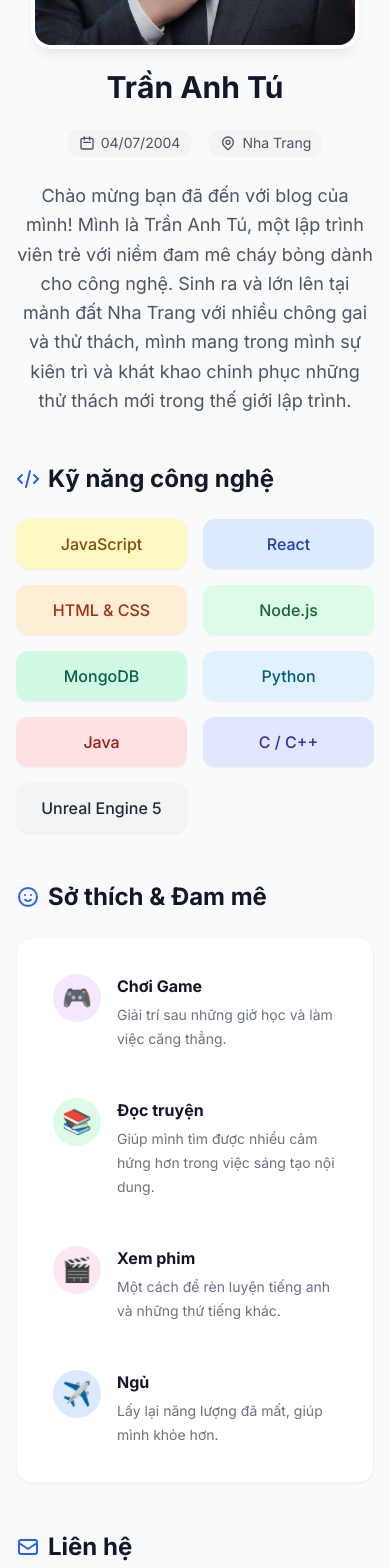
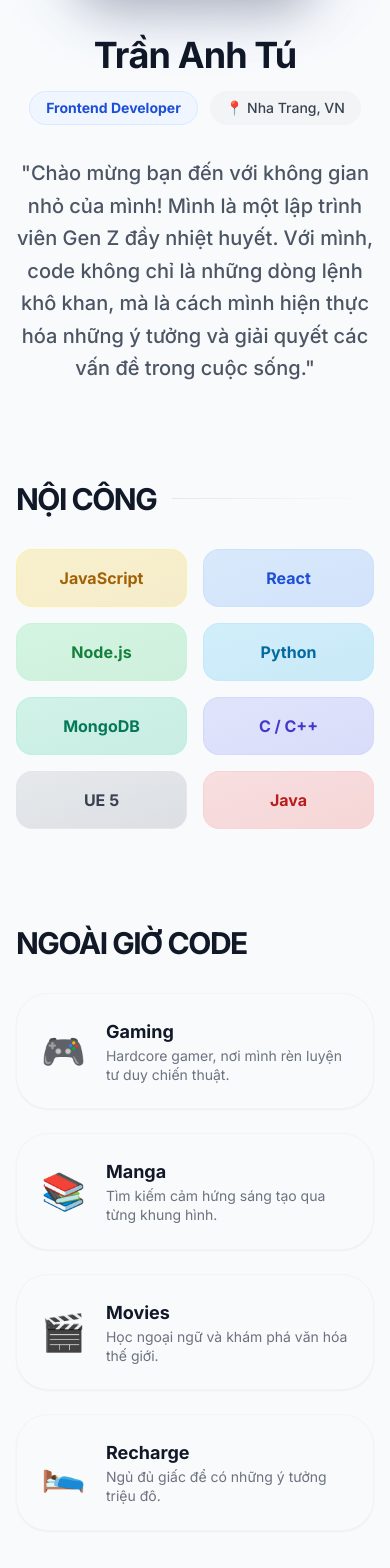
Before and after one commit to Shinjiiiiiiiii/TranAnhTuBlog, a React (Vite) app: page /about in a window 390 px wide. Shown: the part 420-1988 px from the top of the page. Built offline with nearby package versions, Linux system fonts and the light colour scheme.

Commit message:
Update AboutPage.tsx

```diff
--- a/pages/AboutPage.tsx
+++ b/pages/AboutPage.tsx
@@ -2,387 +2,119 @@ import React from "react";
 import usePageTitle from "../hooks/usePageTitle";
 
 const AboutPage: React.FC = () => {
-  usePageTitle("Về mình Trần Anh Tú");
+  usePageTitle("Về mình | Trần Anh Tú");
 
   return (
-    <div className="max-w-3xl mx-auto px-4 py-12 animate-fade-in space-y-12">
-      {/* Intro */}
-      <section className="text-center space-y-6" data-aos="fade-up">
+    <div className="max-w-4xl mx-auto px-4 py-16 animate-fade-in space-y-24">
+      {/* Intro Section - Nâng cấp hình ảnh và layout */}
+      <section className="relative text-center space-y-8" data-aos="fade-up">
+        <div className="relative inline-block">
+          <div className="absolute inset-0 bg-gradient-to-tr from-primary-500 to-indigo-600 rounded-[3rem] blur-2xl opacity-20 dark:opacity-40 animate-pulse"></div>
           <img
             src="/avatar.png"
-          alt="TranAnhTuBlog"
-          className="w-80 h-auto rounded-2xl mx-auto shadow-lg ring-4 ring-white dark:ring-dark-bg object-cover"
+            alt="Trần Anh Tú"
+            className="relative w-64 h-64 md:w-80 md:h-80 rounded-[2.5rem] mx-auto shadow-2xl border-8 border-white dark:border-gray-800 object-cover transform hover:rotate-2 transition-transform duration-500"
           />
-        <h1
-          className="text-3xl md:text-4xl font-extrabold text-gray-900 dark:text-white"
-          data-aos="fade-up"
-          data-aos-delay="100"
-        >
+        </div>
+
+        <div className="space-y-4">
+          <h1 className="text-4xl md:text-5xl font-black text-gray-900 dark:text-white tracking-tight">
             Trần Anh Tú
           </h1>
-        <div
-          className="flex flex-wrap justify-center gap-4 text-sm text-gray-600 dark:text-gray-300"
-          data-aos="fade-up"
-          data-aos-delay="200"
-        >
-          <span className="flex items-center px-3 py-1 rounded-full bg-gray-100 dark:bg-gray-800">
-            <svg
-              className="w-4 h-4 mr-1.5"
-              fill="none"
-              viewBox="0 0 24 24"
-              stroke="currentColor"
-            >
-              <path
-                strokeLinecap="round"
-                strokeLinejoin="round"
-                strokeWidth={2}
-                d="M8 7V3m8 4V3m-9 8h10M5 21h14a2 2 0 002-2V7a2 2 0 00-2-2H5a2 2 0 00-2 2v12a2 2 0 002 2z"
-              />
-            </svg>{" "}
-            04/07/2004
+          <div className="flex flex-wrap justify-center gap-3">
+            <span className="flex items-center px-4 py-1.5 rounded-full bg-primary-50 dark:bg-primary-900/20 text-primary-700 dark:text-primary-300 text-sm font-bold border border-primary-100 dark:border-primary-800">
+              Frontend Developer
             </span>
-          <span className="flex items-center px-3 py-1 rounded-full bg-gray-100 dark:bg-gray-800">
-            <svg
-              className="w-4 h-4 mr-1.5"
-              fill="none"
-              viewBox="0 0 24 24"
-              stroke="currentColor"
-            >
-              <path
-                strokeLinecap="round"
-                strokeLinejoin="round"
-                strokeWidth={2}
-                d="M17.657 16.657L13.414 20.9a1.998 1.998 0 01-2.827 0l-4.244-4.243a8 8 0 1111.314 0z"
-              />
-              <path
-                strokeLinecap="round"
-                strokeLinejoin="round"
-                strokeWidth={2}
-                d="M15 11a3 3 0 11-6 0 3 3 0 016 0z"
-              />
-            </svg>{" "}
-            Nha Trang
+            <span className="flex items-center px-4 py-1.5 rounded-full bg-gray-100 dark:bg-gray-800 text-gray-700 dark:text-gray-300 text-sm font-medium">
+              📍 Nha Trang, VN
             </span>
           </div>
-        <p
-          className="text-lg leading-relaxed text-gray-600 dark:text-gray-300 max-w-2xl mx-auto"
-          data-aos="fade-up"
-          data-aos-delay="300"
-        >
-          Chào mừng bạn đã đến với blog của mình! Mình là Trần Anh Tú, một lập trình viên
-          trẻ với niềm đam mê cháy bỏng dành cho công nghệ. Sinh ra và lớn lên
-          tại mảnh đất Nha Trang với nhiều chông gai và thử thách, mình mang trong mình sự kiên trì
-          và khát khao chinh phục những thử thách mới trong thế giới lập trình.
+        </div>
+
+        <p className="text-xl leading-relaxed text-gray-600 dark:text-gray-400 max-w-3xl mx-auto font-medium">
+          "Chào mừng bạn đến với không gian nhỏ của mình! Mình là một lập trình viên Gen Z
+          đầy nhiệt huyết. Với mình, code không chỉ là những dòng lệnh khô khan, mà là cách
+          mình hiện thực hóa những ý tưởng và giải quyết các vấn đề trong cuộc sống."
         </p>
       </section>
 
-      {/* Skills */}
-      <section data-aos="fade-up">
-        <h2 className="text-2xl font-bold text-gray-900 dark:text-white mb-6 flex items-center">
-          <svg
-            className="w-6 h-6 mr-2 text-primary-600"
-            fill="none"
-            viewBox="0 0 24 24"
-            stroke="currentColor"
-          >
-            <path
-              strokeLinecap="round"
-              strokeLinejoin="round"
-              strokeWidth={2}
-              d="M10 20l4-16m4 4l4 4-4 4M6 16l-4-4 4-4"
-            />
-          </svg>
-          Kỹ năng công nghệ
+      {/* Skills Section - Hiển thị dạng thẻ hiện đại */}
+      <section data-aos="fade-up" className="space-y-8">
+        <div className="flex items-center gap-4">
+          <h2 className="text-3xl font-black text-gray-900 dark:text-white uppercase tracking-tighter">
+            Nội công
           </h2>
-        <div className="grid grid-cols-2 md:grid-cols-3 gap-4">
+          <div className="h-px flex-grow bg-gradient-to-r from-gray-200 dark:from-gray-800 to-transparent"></div>
+        </div>
+
+        <div className="grid grid-cols-2 md:grid-cols-4 gap-4">
           {[
-            {
-              name: "JavaScript",
-              color:
-                "bg-yellow-100 text-yellow-800 dark:bg-yellow-900/30 dark:text-yellow-300",
-            },
-            {
-              name: "React",
-              color:
-                "bg-blue-100 text-blue-800 dark:bg-blue-900/30 dark:text-blue-300",
-            },
-            {
-              name: "HTML & CSS",
-              color:
-                "bg-orange-100 text-orange-800 dark:bg-orange-900/30 dark:text-orange-300",
-            },
-            {
-              name: "Node.js",
-              color:
-                "bg-green-100 text-green-800 dark:bg-green-900/30 dark:text-green-300",
-            },
-            {
-              name: "MongoDB",
-              color:
-                "bg-emerald-100 text-emerald-800 dark:bg-emerald-900/30 dark:text-emerald-300",
-            },
-            {
-              name: "Python",
-              color:
-                "bg-sky-100 text-sky-800 dark:bg-sky-900/30 dark:text-sky-300",
-            },
-            {
-              name: "Java",
-              color:
-                "bg-red-100 text-red-800 dark:bg-red-900/30 dark:text-red-300",
-            },
-            {
-              name: "C / C++",
-              color:
-                "bg-indigo-100 text-indigo-800 dark:bg-indigo-900/30 dark:text-indigo-300",
-            },
-            {
-              name: "Unreal Engine 5",
-              color:
-                "bg-gray-100 text-gray-800 dark:bg-gray-700 dark:text-gray-300",
-            },
+            { name: "JavaScript", color: "from-yellow-400/20 to-yellow-500/20", text: "text-yellow-700 dark:text-yellow-400", border: "border-yellow-200/50" },
+            { name: "React", color: "from-blue-400/20 to-blue-500/20", text: "text-blue-700 dark:text-blue-400", border: "border-blue-200/50" },
+            { name: "Node.js", color: "from-green-400/20 to-green-500/20", text: "text-green-700 dark:text-green-400", border: "border-green-200/50" },
+            { name: "Python", color: "from-sky-400/20 to-sky-500/20", text: "text-sky-700 dark:text-sky-400", border: "border-sky-200/50" },
+            { name: "MongoDB", color: "from-emerald-400/20 to-emerald-500/20", text: "text-emerald-700 dark:text-emerald-400", border: "border-emerald-200/50" },
+            { name: "C / C++", color: "from-indigo-400/20 to-indigo-500/20", text: "text-indigo-700 dark:text-indigo-400", border: "border-indigo-200/50" },
+            { name: "UE 5", color: "from-gray-400/20 to-gray-500/20", text: "text-gray-700 dark:text-gray-400", border: "border-gray-200/50" },
+            { name: "Java", color: "from-red-400/20 to-red-500/20", text: "text-red-700 dark:text-red-400", border: "border-red-200/50" },
           ].map((skill, index) => (
             <div
               key={skill.name}
-              className={`px-4 py-3 rounded-xl font-medium text-center ${skill.color} border border-transparent hover:scale-105 transition-transform cursor-default shadow-sm`}
+              className={`group relative overflow-hidden p-4 rounded-2xl border ${skill.border} bg-gradient-to-br ${skill.color} text-center transition-all hover:-translate-y-1 hover:shadow-xl`}
               data-aos="zoom-in"
               data-aos-delay={index * 50}
             >
-              {skill.name}
+              <span className={`font-bold ${skill.text}`}>{skill.name}</span>
             </div>
           ))}
         </div>
       </section>
 
-      {/* Hobbies */}
-      <section data-aos="fade-up">
-        <h2 className="text-2xl font-bold text-gray-900 dark:text-white mb-6 flex items-center">
-          <svg
-            className="w-6 h-6 mr-2 text-primary-600"
-            fill="none"
-            viewBox="0 0 24 24"
-            stroke="currentColor"
-          >
-            <path
-              strokeLinecap="round"
-              strokeLinejoin="round"
-              strokeWidth={2}
-              d="M14.828 14.828a4 4 0 01-5.656 0M9 10h.01M15 10h.01M21 12a9 9 0 11-18 0 9 9 0 0118 0z"
-            />
-          </svg>
-          Sở thích & Đam mê
-        </h2>
-        <div className="bg-white dark:bg-dark-card rounded-2xl p-6 border border-gray-100 dark:border-gray-800 shadow-sm hover:shadow-md transition-shadow">
-          <ul className="grid sm:grid-cols-2 gap-6">
-            <li className="flex items-start space-x-4 p-3 rounded-lg hover:bg-gray-50 dark:hover:bg-gray-800 transition-colors">
-              <span className="w-12 h-12 rounded-full bg-purple-100 dark:bg-purple-900/30 flex items-center justify-center text-2xl shrink-0">
-                🎮
-              </span>
+      {/* Hobbies - Cải thiện UI List */}
+      <section data-aos="fade-up" className="space-y-8">
+        <h2 className="text-3xl font-black text-gray-900 dark:text-white uppercase tracking-tighter">Ngoài giờ Code</h2>
+        <div className="grid sm:grid-cols-2 gap-6">
+          {[
+            { emoji: "🎮", title: "Gaming", desc: "Hardcore gamer, nơi mình rèn luyện tư duy chiến thuật.", color: "bg-purple-500" },
+            { emoji: "📚", title: "Manga", desc: "Tìm kiếm cảm hứng sáng tạo qua từng khung hình.", color: "bg-orange-500" },
+            { emoji: "🎬", title: "Movies", desc: "Học ngoại ngữ và khám phá văn hóa thế giới.", color: "bg-red-500" },
+            { emoji: "🛌", title: "Recharge", desc: "Ngủ đủ giấc để có những ý tưởng triệu đô.", color: "bg-blue-500" },
+          ].map((item, idx) => (
+            <div key={idx} className="flex items-center gap-5 p-6 rounded-[2rem] bg-gray-50 dark:bg-white/5 border border-gray-100 dark:border-white/5 hover:bg-white dark:hover:bg-gray-800 transition-all shadow-sm hover:shadow-xl group">
+              <span className="text-4xl group-hover:scale-125 transition-transform">{item.emoji}</span>
               <div>
-                <span className="block font-bold text-gray-900 dark:text-white mb-1">
-                  Chơi Game
-                </span>
-                <span className="text-sm text-gray-500 dark:text-gray-400">
-                  Giải trí sau những giờ học và làm việc căng thẳng.
-                </span>
+                <h3 className="font-bold text-gray-900 dark:text-white text-lg">{item.title}</h3>
+                <p className="text-gray-500 dark:text-gray-400 text-sm leading-snug">{item.desc}</p>
               </div>
-            </li>
-            <li className="flex items-start space-x-4 p-3 rounded-lg hover:bg-gray-50 dark:hover:bg-gray-800 transition-colors">
-              <span className="w-12 h-12 rounded-full bg-green-100 dark:bg-green-900/30 flex items-center justify-center text-2xl shrink-0">
-                📚
-              </span>
-              <div>
-                <span className="block font-bold text-gray-900 dark:text-white mb-1">
-                  Đọc truyện
-                </span>
-                <span className="text-sm text-gray-500 dark:text-gray-400">
-                  Giúp mình tìm được nhiều cảm hứng hơn trong việc sáng tạo nội
-                  dung.
-                </span>
             </div>
-            </li>
-            <li className="flex items-start space-x-4 p-3 rounded-lg hover:bg-gray-50 dark:hover:bg-gray-800 transition-colors">
-              <span className="w-12 h-12 rounded-full bg-pink-100 dark:bg-pink-900/30 flex items-center justify-center text-2xl shrink-0">
-                🎬
-              </span>
-              <div>
-                <span className="block font-bold text-gray-900 dark:text-white mb-1">
-                  Xem phim
-                </span>
-                <span className="text-sm text-gray-500 dark:text-gray-400">
-                  Một cách để rèn luyện tiếng anh và những thứ tiếng khác.
-                </span>
-              </div>
-            </li>
-            <li className="flex items-start space-x-4 p-3 rounded-lg hover:bg-gray-50 dark:hover:bg-gray-800 transition-colors">
-              <span className="w-12 h-12 rounded-full bg-blue-100 dark:bg-blue-900/30 flex items-center justify-center text-2xl shrink-0">
-                ✈️
-              </span>
-              <div>
-                <span className="block font-bold text-gray-900 dark:text-white mb-1">
-                  Ngủ
-                </span>
-                <span className="text-sm text-gray-500 dark:text-gray-400">
-                  Lấy lại năng lượng đã mất, giúp mình khỏe hơn.
-                </span>
-              </div>
-            </li>
-          </ul>
+          ))}
         </div>
       </section>
 
-      {/* Contact Section */}
+      {/* Contact Section - Đưa về dạng Card tối giản hiện đại */}
       <section id="contact" className="scroll-mt-24" data-aos="fade-up">
-        <h2 className="text-2xl font-bold text-gray-900 dark:text-white mb-6 flex items-center">
-          <svg
-            className="w-6 h-6 mr-2 text-primary-600"
-            fill="none"
-            viewBox="0 0 24 24"
-            stroke="currentColor"
-          >
-            <path
-              strokeLinecap="round"
-              strokeLinejoin="round"
-              strokeWidth={2}
-              d="M3 8l7.89 5.26a2 2 0 002.22 0L21 8M5 19h14a2 2 0 002-2V7a2 2 0 00-2-2H5a2 2 0 00-2 2v10a2 2 0 002 2z"
-            />
-          </svg>
-          Liên hệ
-        </h2>
-        <div className="bg-white dark:bg-dark-card rounded-2xl shadow-sm border border-gray-100 dark:border-gray-800 overflow-hidden">
-          <div className="p-6 sm:p-8 space-y-6">
-            {/* Facebook */}
-            <div
-              className="flex items-center space-x-4 group p-3 rounded-lg hover:bg-gray-50 dark:hover:bg-gray-800/50 transition-colors"
-              data-aos="fade-right"
-              data-aos-delay="0"
-            >
-              <div className="p-3 bg-blue-100 dark:bg-blue-900/30 rounded-full text-blue-600 dark:text-blue-400 group-hover:scale-110 transition-transform">
-                <svg
-                  className="w-5 h-5"
-                  fill="currentColor"
-                  viewBox="0 0 24 24"
-                >
-                  <path
-                    fillRule="evenodd"
-                    d="M22 12c0-5.523-4.477-10-10-10S2 6.477 2 12c0 4.991 3.657 9.128 8.438 9.878v-6.987h-2.54V12h2.54V9.797c0-2.506 1.492-3.89 3.777-3.89 1.094 0 2.238.195 2.238.195v2.46h-1.26c-1.243 0-1.63.771-1.63 1.562V12h2.773l-.443 2.89h-2.33v6.988C18.343 21.128 22 16.991 22 12z"
-                    clipRule="evenodd"
-                  />
-                </svg>
-              </div>
-              <div className="flex-grow">
-                <h3 className="text-xs font-bold text-gray-500 dark:text-gray-400 uppercase tracking-wider mb-0.5">
-                  Facebook
-                </h3>
-                <a
-                  href="https://www.facebook.com/tran.tu.558725"
-                  target="_blank"
-                  rel="noopener noreferrer"
-                  className="text-lg font-semibold text-gray-900 dark:text-white hover:text-primary-600 dark:hover:text-primary-400 transition-colors"
-                >
-                  Anh Tú Trần
-                </a>
-              </div>
+        <div className="p-8 md:p-12 rounded-[3rem] bg-gray-900 dark:bg-primary-600 text-white overflow-hidden relative">
+          <div className="absolute top-0 right-0 w-64 h-64 bg-white/10 rounded-full -mr-32 -mt-32 blur-3xl"></div>
+
+          <div className="relative z-10 grid md:grid-cols-2 gap-12 items-center">
+            <div>
+              <h2 className="text-4xl font-black mb-4">Kết nối với mình</h2>
+              <p className="text-gray-300 dark:text-primary-100 text-lg">
+                Bạn có dự án thú vị hay chỉ muốn tán gẫu về JavaScript? Đừng ngần ngại nhé!
+              </p>
             </div>
 
-            {/* Phone */}
-            <div
-              className="flex items-center space-x-4 group p-3 rounded-lg hover:bg-gray-50 dark:hover:bg-gray-800/50 transition-colors"
-              data-aos="fade-right"
-              data-aos-delay="100"
-            >
-              <div className="p-3 bg-green-100 dark:bg-green-900/30 rounded-full text-green-600 dark:text-green-400 group-hover:scale-110 transition-transform">
-                <svg
-                  className="w-5 h-5"
-                  fill="none"
-                  viewBox="0 0 24 24"
-                  stroke="currentColor"
-                >
-                  <path
-                    strokeLinecap="round"
-                    strokeLinejoin="round"
-                    strokeWidth={2}
-                    d="M3 5a2 2 0 012-2h3.28a1 1 0 01.948.684l1.498 4.493a1 1 0 01-.502 1.21l-2.257 1.13a11.042 11.042 0 005.516 5.516l1.13-2.257a1 1 0 011.21-.502l4.493 1.498a1 1 0 01.684.949V19a2 2 0 01-2 2h-1C9.716 21 3 14.284 3 6V5z"
-                  />
-                </svg>
-              </div>
-              <div className="flex-grow">
-                <h3 className="text-xs font-bold text-gray-500 dark:text-gray-400 uppercase tracking-wider mb-0.5">
-                  Số điện thoại
-                </h3>
-                <a
-                  href="tel:0854743164"
-                  className="text-lg font-semibold text-gray-900 dark:text-white hover:text-primary-600 dark:hover:text-primary-400 transition-colors"
-                >
-                  0854743164
+            <div className="space-y-4">
+              <a href="mailto:mkania369@gmail.com" className="flex items-center gap-4 p-4 rounded-2xl bg-white/10 hover:bg-white/20 transition-all backdrop-blur-md">
+                <span className="w-10 h-10 flex items-center justify-center bg-white/20 rounded-full text-xl">📧</span>
+                <span className="font-bold truncate">mkania369@gmail.com</span>
               </a>
-              </div>
-            </div>
-
-            {/* Email */}
-            <div
-              className="flex items-center space-x-4 group p-3 rounded-lg hover:bg-gray-50 dark:hover:bg-gray-800/50 transition-colors"
-              data-aos="fade-right"
-              data-aos-delay="200"
-            >
-              <div className="p-3 bg-red-100 dark:bg-red-900/30 rounded-full text-red-600 dark:text-red-400 group-hover:scale-110 transition-transform">
-                <svg
-                  className="w-5 h-5"
-                  fill="none"
-                  viewBox="0 0 24 24"
-                  stroke="currentColor"
-                >
-                  <path
-                    strokeLinecap="round"
-                    strokeLinejoin="round"
-                    strokeWidth={2}
-                    d="M3 8l7.89 5.26a2 2 0 002.22 0L21 8M5 19h14a2 2 0 002-2V7a2 2 0 00-2-2H5a2 2 0 00-2 2v10a2 2 0 002 2z"
-                  />
-                </svg>
-              </div>
-              <div className="flex-grow overflow-hidden">
-                <h3 className="text-xs font-bold text-gray-500 dark:text-gray-400 uppercase tracking-wider mb-0.5">
-                  Email
-                </h3>
-                <a
-                  href="mailto:mkania369@gmail.com"
-                  className="text-lg font-semibold text-gray-900 dark:text-white hover:text-primary-600 dark:hover:text-primary-400 transition-colors truncate block"
-                >
-                  mkania369@gmail.com
+              <div className="grid grid-cols-2 gap-4">
+                <a href="https://github.com/Shinjiiiiiiiii/" target="_blank" className="flex items-center justify-center gap-2 p-4 rounded-2xl bg-white/10 hover:bg-white/20 transition-all">
+                  <span className="font-bold">GitHub</span>
                 </a>
-              </div>
-            </div>
-
-            {/* GitHub */}
-            <div
-              className="flex items-center space-x-4 group p-3 rounded-lg hover:bg-gray-50 dark:hover:bg-gray-800/50 transition-colors"
-              data-aos="fade-right"
-              data-aos-delay="300"
-            >
-              <div className="p-3 bg-gray-100 dark:bg-gray-800 rounded-full text-gray-800 dark:text-white group-hover:scale-110 transition-transform">
-                <svg
-                  className="w-5 h-5"
-                  fill="currentColor"
-                  viewBox="0 0 24 24"
-                >
-                  <path
-                    fillRule="evenodd"
-                    d="M12 2C6.477 2 2 6.484 2 12.017c0 4.425 2.865 8.18 6.839 9.504.5.092.682-.217.682-.483 0-.237-.008-.868-.013-1.703-2.782.605-3.369-1.343-3.369-1.343-.454-1.158-1.11-1.466-1.11-1.466-.908-.62.069-.608.069-.608 1.003.07 1.531 1.032 1.531 1.032.892 1.53 2.341 1.088 2.91.832.092-.647.35-1.088.636-1.338-2.22-.253-4.555-1.113-4.555-4.951 0-1.093.39-1.988 1.029-2.688-.103-.253-.446-1.272.098-2.65 0 0 .84-.27 2.75 1.026A9.564 9.564 0 0112 6.844c.85.004 1.705.115 2.504.337 1.909-1.296 2.747-1.027 2.747-1.027.546 1.379.202 2.398.1 2.651.64.7 1.028 1.595 1.028 2.688 0 3.848-2.339 4.695-4.566 4.943.359.309.678.92.678 1.855 0 1.338-.012 2.419-.012 2.747 0 .268.18.58.688.482A10.019 10.019 0 0022 12.017C22 6.484 17.522 2 12 2z"
-                    clipRule="evenodd"
-                  />
-                </svg>
-              </div>
-              <div className="flex-grow">
-                <h3 className="text-xs font-bold text-gray-500 dark:text-gray-400 uppercase tracking-wider mb-0.5">
-                  GitHub
-                </h3>
-                <a
-                  href="https://github.com/Shinjiiiiiiiii/"
-                  target="_blank"
-                  rel="noopener noreferrer"
-                  className="text-lg font-semibold text-gray-900 dark:text-white hover:text-primary-600 dark:hover:text-primary-400 transition-colors"
-                >
-                  Shinjiiiiiiiii
+                <a href="https://www.facebook.com/tran.tu.558725" target="_blank" className="flex items-center justify-center gap-2 p-4 rounded-2xl bg-white/10 hover:bg-white/20 transition-all">
+                  <span className="font-bold">Facebook</span>
                 </a>
               </div>
             </div>
```
Lines whose indentation alone changed are shown as unchanged.
